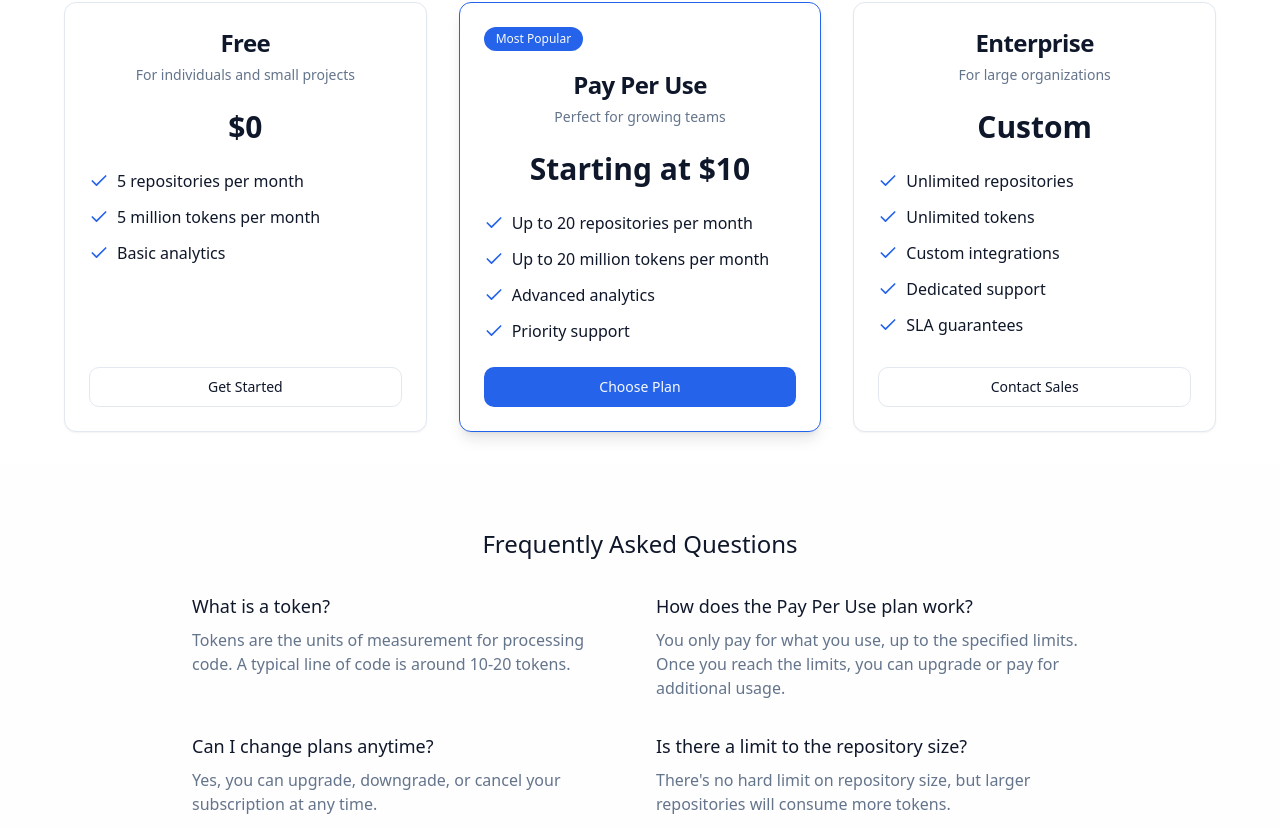
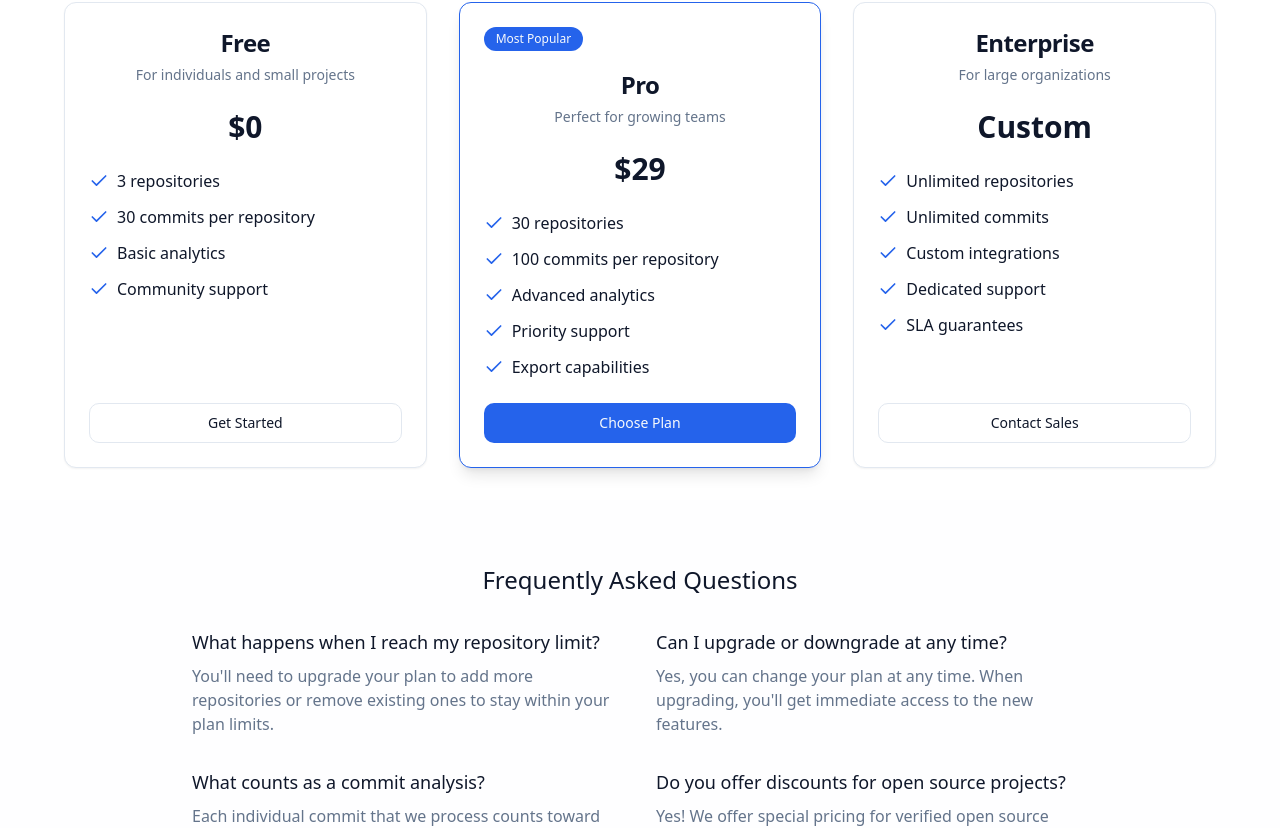
Before and after one commit to SneyX/chronocode-explainer-22, a React (Vite) app: page /pricing in a window 1280 px wide. Shown: the part 286-1114 px from the top of the page. Built offline with nearby package versions, Linux system fonts and the light colour scheme.

Commit message:
Add pricing tiers
Implement free, pro, and enterprise pricing tiers with different limits on repository and commit analysis.

```diff
--- a/src/pages/Pricing.tsx
+++ b/src/pages/Pricing.tsx
@@ -1,8 +1,9 @@
+
 import Navbar from "@/components/Navbar";
 import Footer from "@/components/Footer";
 import { Button } from "@/components/ui/button";
 import { Card, CardContent, CardDescription, CardFooter, CardHeader, CardTitle } from "@/components/ui/card";
-import { Check, GitBranch } from "lucide-react";
+import { Check } from "lucide-react";
 
 const PricingCard = ({
   title,
@@ -71,22 +72,24 @@ const Pricing = () => {
                 price="$0"
                 description="For individuals and small projects"
                 features={[
-                  "5 repositories per month",
-                  "5 million tokens per month",
-                  "Basic analytics"
+                  "3 repositories",
+                  "30 commits per repository",
+                  "Basic analytics",
+                  "Community support"
                 ]}
                 ctaText="Get Started"
               />
 
               <PricingCard
-                title="Pay Per Use"
-                price="Starting at $10"
+                title="Pro"
+                price="$29"
                 description="Perfect for growing teams"
                 features={[
-                  "Up to 20 repositories per month",
-                  "Up to 20 million tokens per month",
+                  "30 repositories",
+                  "100 commits per repository",
                   "Advanced analytics",
-                  "Priority support"
+                  "Priority support",
+                  "Export capabilities"
                 ]}
                 popular={true}
                 ctaText="Choose Plan"
@@ -98,7 +101,7 @@ const Pricing = () => {
                 description="For large organizations"
                 features={[
                   "Unlimited repositories",
-                  "Unlimited tokens",
+                  "Unlimited commits",
                   "Custom integrations",
                   "Dedicated support",
                   "SLA guarantees"
@@ -115,23 +118,23 @@ const Pricing = () => {
 
             <div className="grid grid-cols-1 md:grid-cols-2 gap-8 max-w-4xl mx-auto text-left">
               <div>
-                <h3 className="text-lg font-medium mb-2">What is a token?</h3>
-                <p className="text-muted-foreground">Tokens are the units of measurement for processing code. A typical line of code is around 10-20 tokens.</p>
+                <h3 className="text-lg font-medium mb-2">What happens when I reach my repository limit?</h3>
+                <p className="text-muted-foreground">You'll need to upgrade your plan to add more repositories or remove existing ones to stay within your plan limits.</p>
               </div>
 
               <div>
-                <h3 className="text-lg font-medium mb-2">How does the Pay Per Use plan work?</h3>
-                <p className="text-muted-foreground">You only pay for what you use, up to the specified limits. Once you reach the limits, you can upgrade or pay for additional usage.</p>
+                <h3 className="text-lg font-medium mb-2">Can I upgrade or downgrade at any time?</h3>
+                <p className="text-muted-foreground">Yes, you can change your plan at any time. When upgrading, you'll get immediate access to the new features.</p>
               </div>
 
               <div>
-                <h3 className="text-lg font-medium mb-2">Can I change plans anytime?</h3>
-                <p className="text-muted-foreground">Yes, you can upgrade, downgrade, or cancel your subscription at any time.</p>
+                <h3 className="text-lg font-medium mb-2">What counts as a commit analysis?</h3>
+                <p className="text-muted-foreground">Each individual commit that we process counts toward your plan limit. Large repositories with many commits may reach limits faster.</p>
               </div>
 
               <div>
-                <h3 className="text-lg font-medium mb-2">Is there a limit to the repository size?</h3>
-                <p className="text-muted-foreground">There's no hard limit on repository size, but larger repositories will consume more tokens.</p>
+                <h3 className="text-lg font-medium mb-2">Do you offer discounts for open source projects?</h3>
+                <p className="text-muted-foreground">Yes! We offer special pricing for verified open source projects. Contact us for more information.</p>
               </div>
             </div>
           </div>
```
